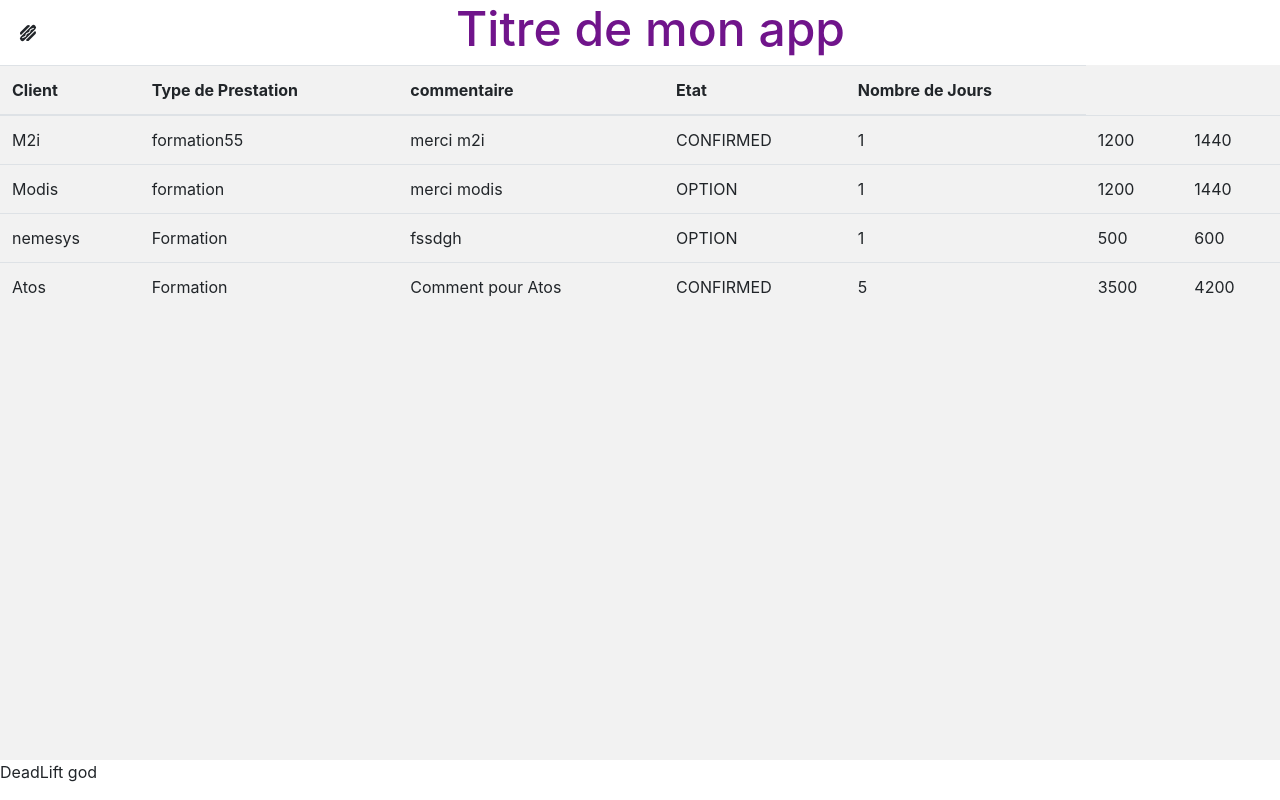
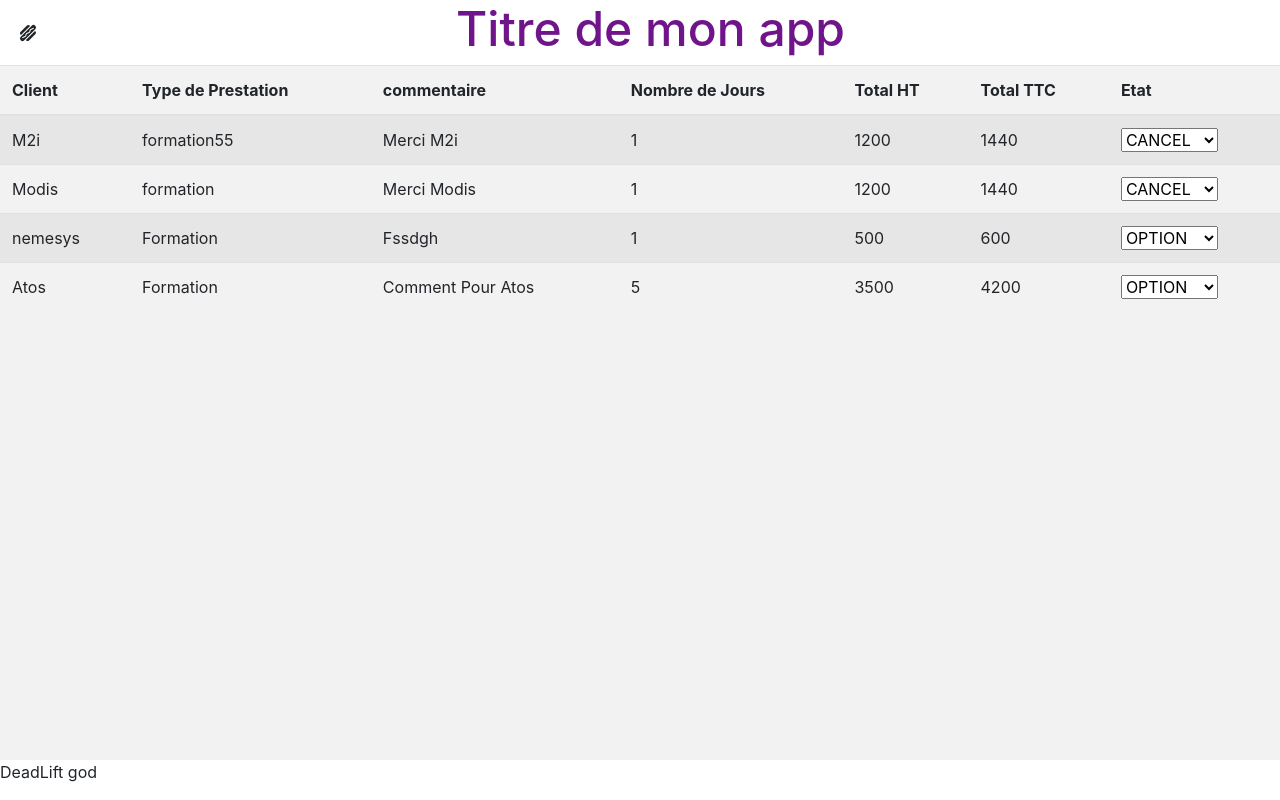
Before and after one commit to wiwidu973/formation, an Angular app: page /orders in a window 1280 px wide. Built offline with nearby package versions, Linux system fonts and the light colour scheme; data requests are answered from the project's data file.

Commit message:
création de la focntion permettant de changer l'Etat d'un commande

```diff
--- a/src/app/orders/pages/page-order/page-order.component.html
+++ b/src/app/orders/pages/page-order/page-order.component.html
@@ -6,10 +6,20 @@
   <tr *ngFor="let order of collectionOrder">
     <td>{{ order.client }}</td>
     <td>{{ order.typePresta }}</td>
-    <td>{{ order.comment }}</td>
-    <td>{{ order.state }}</td>
+    <td>{{ order.comment | titlecase }}</td>
     <td>{{ order.nbJours }}</td>
     <td>{{ order | total }}</td>
     <td>{{ order | total: "ttc" }}</td>
+    <td>
+      <select (change)="changeState(order, $event)">
+        <option
+          *ngFor="let state of states"
+          [value]="state"
+          [selected]="state == order.state"
+        >
+          {{ state }}
+        </option>
+      </select>
+    </td>
   </tr>
 </app-table-light>
--- a/src/app/orders/pages/page-order/page-order.component.ts
+++ b/src/app/orders/pages/page-order/page-order.component.ts
@@ -1,4 +1,5 @@
 import { Component, OnInit } from '@angular/core';
+import { StateOrder } from 'src/app/shared/enums/state-order.enum';
 import { Order } from 'src/app/shared/models/Order';
 import { OrdersService } from '../../services/orders.service';
 
@@ -11,6 +12,7 @@ export class PageOrderComponent implements OnInit {
   private subscribtion: any;
   public headersOrder: string[];
   public collectionOrder: Order[];
+  public states = Object.values(StateOrder);
   constructor(private orderService: OrdersService) {}
 
   ngOnInit(): void {
@@ -23,8 +25,20 @@ export class PageOrderComponent implements OnInit {
       'Client',
       'Type de Prestation',
       'commentaire',
+      'Nombre de Jours',
+      'Total HT',
+      'Total TTC',
       'Etat',
-      'Nombre de Jours',
     ];
   }
+  public changeState(item: Order, event) {
+    this.orderService
+      .changeState(item, event.target.value)
+      .subscribe((result) => {
+        item.state = result.state;
+      });
+  }
+  ngOnDestroy(): void {
+    this.subscribtion.unsubscribe();
+  }
 }
--- a/src/app/orders/services/orders.service.ts
+++ b/src/app/orders/services/orders.service.ts
@@ -2,6 +2,7 @@ import { HttpClient } from '@angular/common/http';
 import { Injectable } from '@angular/core';
 import { Observable } from 'rxjs';
 import { map } from 'rxjs/operators';
+import { StateOrder } from 'src/app/shared/enums/state-order.enum';
 import { Order } from 'src/app/shared/models/Order';
 import { environment } from 'src/environments/environment';
 
@@ -27,4 +28,12 @@ export class OrdersService {
   set collection(col: Observable<Order[]>) {
     this.pCollection = col;
   }
+  public changeState(item: Order, state: StateOrder): Observable<Order> {
+    const obj = new Order({ ...item });
+    obj.state = state;
+    return this.updateOrder(obj);
+  }
+  public updateOrder(item: Order): Observable<Order> {
+    return this.http.put<Order>(`${this.urlApi}orders/${item.id}`, item);
+  }
 }
--- a/src/app/shared/components/table-light/table-light.component.html
+++ b/src/app/shared/components/table-light/table-light.component.html
@@ -1,5 +1,5 @@
 <div class="table-responsive">
-  <table class="table">
+  <table class="table table-striped">
     <thead>
       <tr>
         <th *ngFor="let item of headers">{{ item }}</th>
--- a/src/app/shared/enums/state-order.enum.ts
+++ b/src/app/shared/enums/state-order.enum.ts
@@ -1,5 +1,5 @@
 export enum StateOrder {
   CANCEL = 'CANCEL',
   OPTION = 'OPTION',
-  CONFIRM = 'CONFIRM',
+  CONFIRMED = 'CONFIRM',
 }
--- a/src/mock_db/db.json
+++ b/src/mock_db/db.json
@@ -4,7 +4,7 @@
       "tjmHt": 1200,
       "nbJours": 1,
       "tva": 20,
-      "state": "CONFIRMED",
+      "state": "CANCEL",
       "typePresta": "formation55",
       "client": "M2i",
       "comment": "merci m2i",
@@ -14,7 +14,7 @@
       "tjmHt": 1200,
       "nbJours": 1,
       "tva": 20,
-      "state": "OPTION",
+      "state": "CANCEL",
       "typePresta": "formation",
       "client": "Modis",
       "comment": "merci modis",
@@ -34,7 +34,7 @@
       "tjmHt": 700,
       "nbJours": 5,
       "tva": 20,
-      "state": "CONFIRMED",
+      "state": "OPTION",
       "typePresta": "Formation",
       "client": "Atos",
       "comment": "Comment pour Atos",
```
